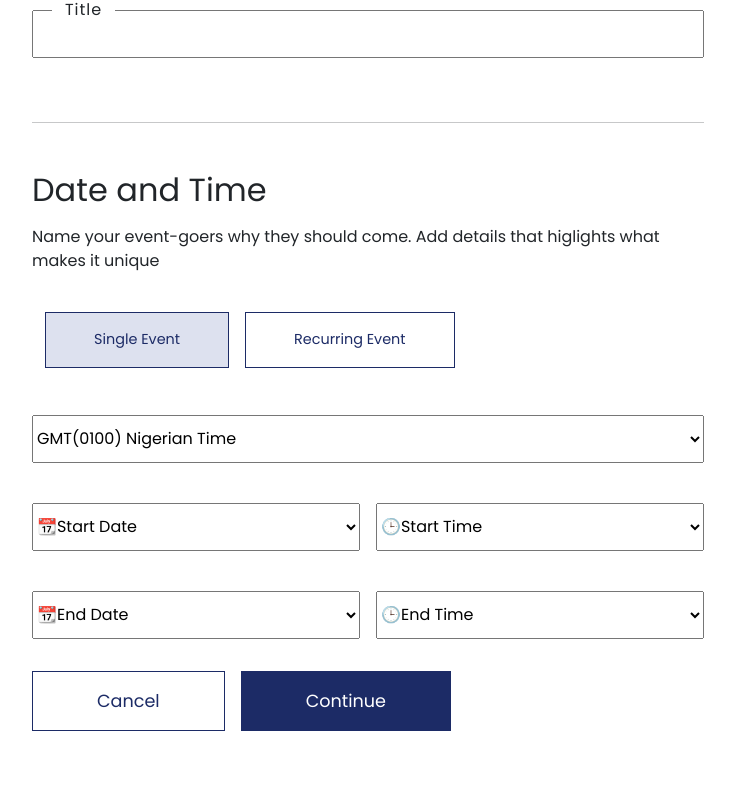
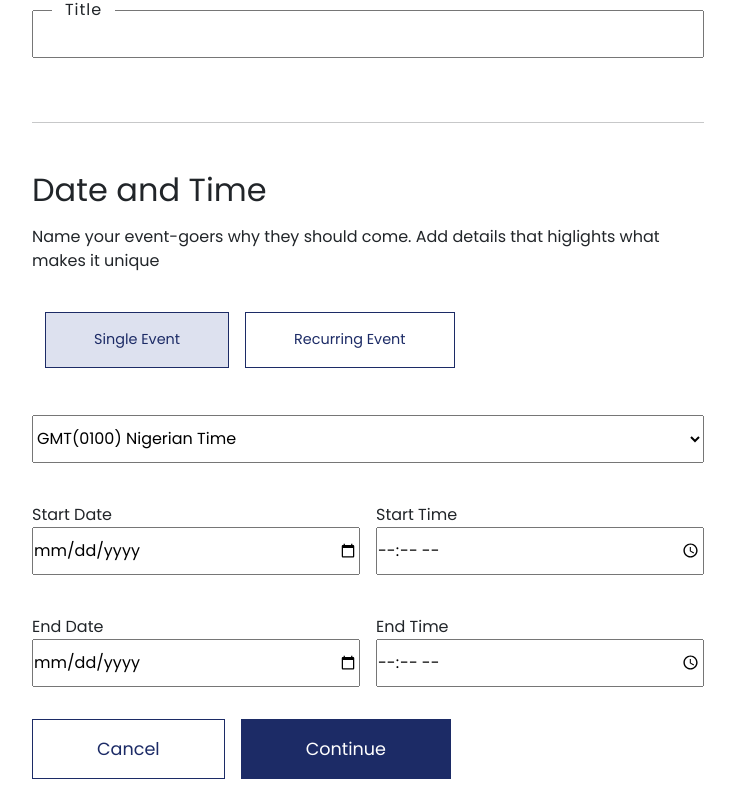
Before and after one commit to heep-jay/events, an Angular app: page / in a window 1280 px wide. Shown: the part 1085-1896 px from the top of the page, without its empty margins (272-1007 px from the left). Before the commit the page ends 1848 px from the top, so only its background shows below. Built offline with nearby package versions, Linux system fonts and the light colour scheme.

Commit message:
dates and time

```diff
--- a/src/app/Component/create-event/create-event.component.css
+++ b/src/app/Component/create-event/create-event.component.css
@@ -66,12 +66,32 @@ p {
   position: absolute;
   top: -12%;
 }
+
 .selects select {
   display: flex;
   width: 50%;
   height: 3rem;
   font-size: 1em;
 }
+.date__ {
+  display: flex;
+  align-items: center;
+  width: 100%;
+  gap: 1rem;
+}
+.start-dt,
+.start-time {
+  display: flex;
+  flex-direction: column;
+  width: 50%;
+}
+.start-dt input,
+.start-time input {
+  width: 100%;
+  height: 3rem;
+  font-size: 1em;
+}
+
 .selects-long select {
   width: 100%;
   height: 3rem;
--- a/src/app/Component/create-event/create-event.component.html
+++ b/src/app/Component/create-event/create-event.component.html
@@ -81,20 +81,28 @@
           </select>
         </div>
         <div class="selects" style="margin-top: 2.5rem">
-          <select name="" id="">
-            <option value="Type">📆Start Date</option>
-          </select>
-          <select name="" id="">
-            <option value="Type">🕒Start Time</option>
-          </select>
+          <div class="date__">
+            <div class="start-dt">
+              <span>Start Date</span>
+              <input type="date" name="start-date" />
+            </div>
+            <div class="start-time">
+              <span>Start Time</span>
+              <input type="time" name="start-time" />
+            </div>
+          </div>
         </div>
         <div class="selects" style="margin-top: 2.5rem">
-          <select name="" id="">
-            <option value="Type">📆End Date</option>
-          </select>
-          <select name="" id="">
-            <option value="Type">🕒End Time</option>
-          </select>
+          <div class="date__">
+            <div class="start-dt">
+              <span>End Date</span>
+              <input type="date" name="end-time" />
+            </div>
+            <div class="start-time">
+              <span>End Time</span>
+              <input type="time" name="end-time" />
+            </div>
+          </div>
         </div>
       </div>
 
```
